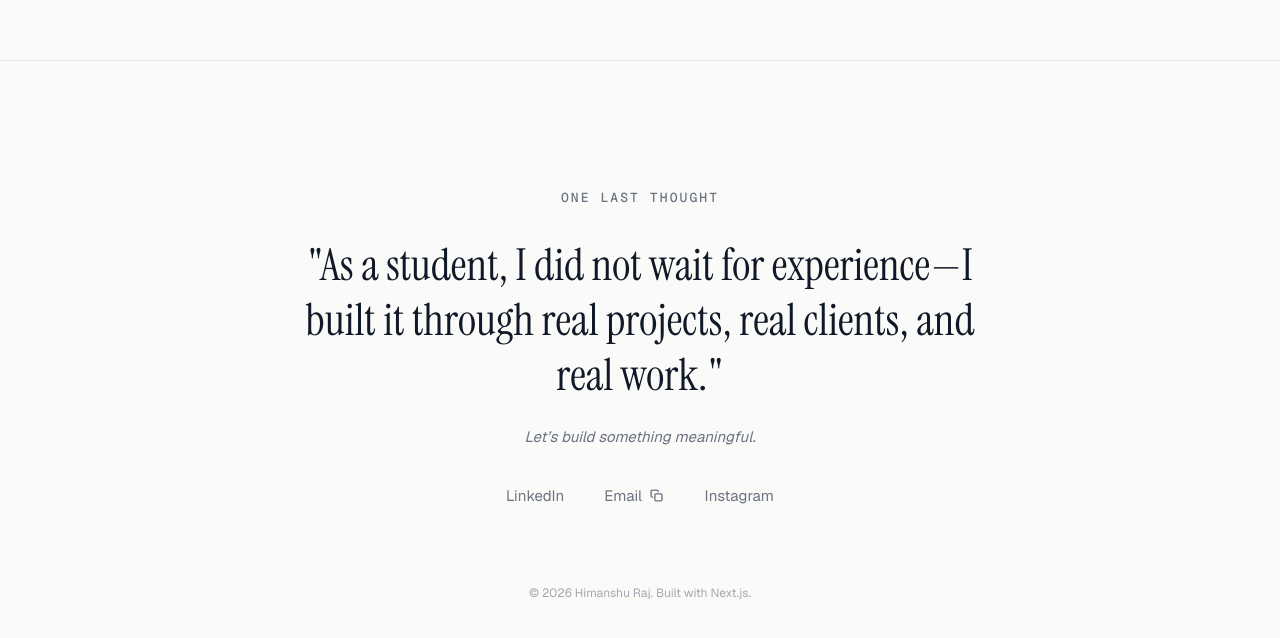
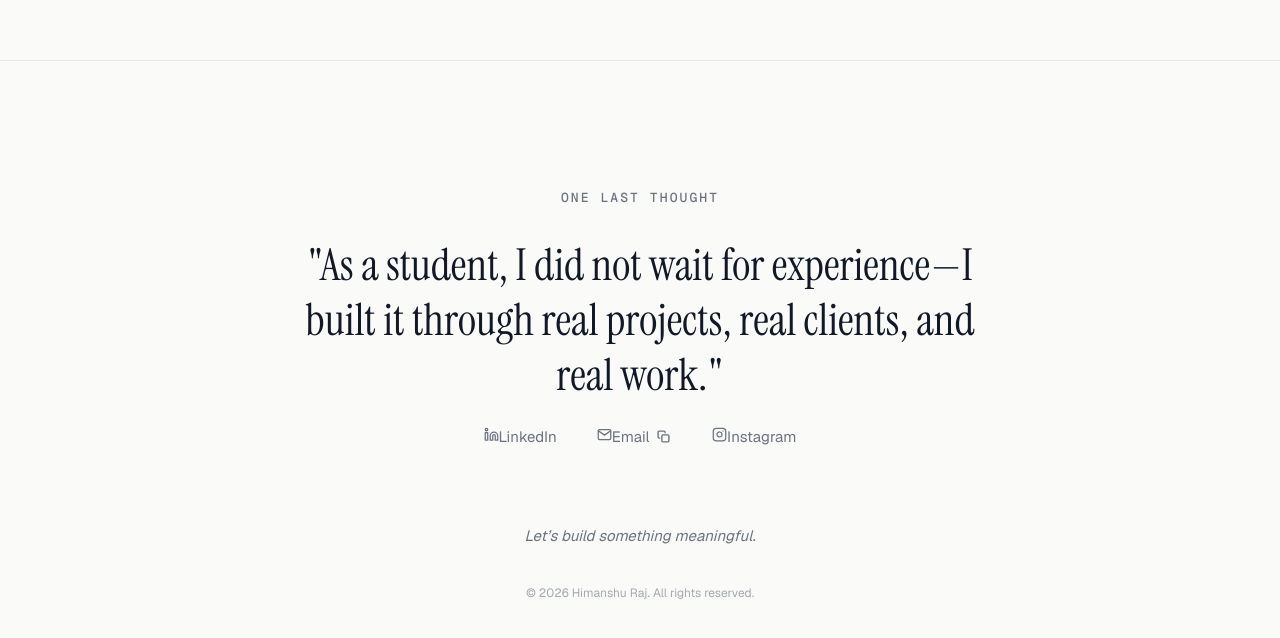
Before and after one commit to himanshuohk/portfolio-himanshu, a Next.js app: page / in a window 1280 px wide. Shown: the part 10582-11220 px from the top of the page. Built offline with nearby package versions, Linux system fonts and the light colour scheme; a web font is replaced by a local one.

Commit message:
feat: implemented SEO and AI discoverability layer with dynamic sitemap, structured entity graph schema, and image metadata

```diff
--- a/src/app/components/AchievementsMilestones.tsx
+++ b/src/app/components/AchievementsMilestones.tsx
@@ -100,6 +100,7 @@ export default function AchievementsMilestones() {
                       <Image
                         src={image}
                         alt={title}
+                        title={title}
                         fill
                         sizes="(max-width: 768px) 100vw, 400px"
                         className="am-image"
--- a/src/app/components/ClosingSection.tsx
+++ b/src/app/components/ClosingSection.tsx
@@ -17,7 +17,7 @@ export default function ClosingSection() {
   };
 
   return (
-    <section className="cs-section" aria-label="Closing Note">
+    <footer className="cs-section" aria-label="Closing Note">
       <div className="cs-container">
         {/* Eyebrow */}
         <span className="cs-eyebrow">One Last Thought</span>
@@ -27,9 +27,6 @@ export default function ClosingSection() {
           "As a student, I did not wait for experience—I built it through real projects, real clients, and real work."
         </blockquote>
 
-        {/* Understated action line */}
-        <p className="cs-action-text">Let’s build something meaningful.</p>
-
         {/* Links Row */}
         <div className="cs-links">
           <a
@@ -38,11 +35,20 @@ export default function ClosingSection() {
             rel="noopener noreferrer"
             className="cs-link"
           >
+            <svg width="15" height="15" viewBox="0 0 24 24" fill="none" stroke="currentColor" strokeWidth="2" strokeLinecap="round" strokeLinejoin="round" className="cs-link-icon">
+              <path d="M16 8a6 6 0 0 1 6 6v7h-4v-7a2 2 0 0 0-2-2 2 2 0 0 0-2 2v7h-4v-7a6 6 0 0 1 6-6z"></path>
+              <rect x="2" y="9" width="4" height="12"></rect>
+              <circle cx="4" cy="4" r="2"></circle>
+            </svg>
             LinkedIn
           </a>
 
           <div className="cs-email-wrapper">
             <a href="mailto:himanshusah6162@gmail.com" className="cs-link">
+              <svg width="15" height="15" viewBox="0 0 24 24" fill="none" stroke="currentColor" strokeWidth="2" strokeLinecap="round" strokeLinejoin="round" className="cs-link-icon">
+                <path d="M4 4h16c1.1 0 2 .9 2 2v12c0 1.1-.9 2-2 2H4c-1.1 0-2-.9-2-2V6c0-1.1.9-2 2-2z"></path>
+                <polyline points="22,6 12,13 2,6"></polyline>
+              </svg>
               Email
             </a>
             <button onClick={copyEmail} className="cs-copy-btn" aria-label="Copy email address">
@@ -63,15 +69,23 @@ export default function ClosingSection() {
             rel="noopener noreferrer"
             className="cs-link"
           >
+            <svg width="15" height="15" viewBox="0 0 24 24" fill="none" stroke="currentColor" strokeWidth="2" strokeLinecap="round" strokeLinejoin="round" className="cs-link-icon">
+              <rect x="2" y="2" width="20" height="20" rx="5" ry="5"></rect>
+              <path d="M16 11.37A4 4 0 1 1 12.63 8 4 4 0 0 1 16 11.37z"></path>
+              <line x1="17.5" y1="6.5" x2="17.51" y2="6.5"></line>
+            </svg>
             Instagram
           </a>
         </div>
 
+        {/* Understated action line */}
+        <p className="cs-action-text">Let’s build something meaningful.</p>
+
         {/* Copyright */}
         <div className="cs-copyright">
-          © {new Date().getFullYear()} Himanshu Raj. Built with Next.js.
+          © {new Date().getFullYear()} Himanshu Raj. All rights reserved.
         </div>
       </div>
-    </section>
+    </footer>
   );
 }
--- a/src/app/components/Portrait.tsx
+++ b/src/app/components/Portrait.tsx
@@ -9,7 +9,8 @@ export default function Portrait() {
         <div className="portrait-wrapper">
           <Image
             src="https://plain-apac-prod-public.komododecks.com/202606/12/RmHVcf6mrXe0QAlWE4bh/image.png"
-            alt="Himanshu Raj Portrait"
+            alt="Himanshu Raj - BBA Student at JBIT Dehradun"
+            title="Himanshu Raj - BBA Student at JBIT Dehradun"
             width={374}
             height={374}
             className="portrait-img"
--- a/src/app/layout.tsx
+++ b/src/app/layout.tsx
@@ -19,8 +19,61 @@ const instrumentSerif = Instrument_Serif({
 });
 
 export const metadata: Metadata = {
-  title: "Himanshu Raj | Operations & Growth Systems",
-  description: "BBA student building structured systems and operations that power growth. Experieced in workflow automation, content operations, and digital systems.",
+  metadataBase: new URL("https://himanshuraj.me"),
+  title: "Himanshu Raj | Business Operations, Digital Systems & AI Workflows",
+  description:
+    "Himanshu Raj is a BBA student at JBIT Dehradun building digital systems, websites, content operations, workflow automation, and exploring AI for business execution.",
+  alternates: {
+    canonical: "https://himanshuraj.me",
+  },
+  icons: {
+    icon: [
+      { url: "/favicon.ico", sizes: "any" },
+      { url: "/favicon-32x32.png", sizes: "32x32", type: "image/png" },
+      { url: "/favicon-16x16.png", sizes: "16x16", type: "image/png" },
+    ],
+    apple: [
+      { url: "/apple-touch-icon.png", sizes: "180x180", type: "image/png" },
+    ],
+    other: [
+      {
+        rel: "icon",
+        url: "/android-chrome-192x192.png",
+        sizes: "192x192",
+        type: "image/png",
+      },
+      {
+        rel: "icon",
+        url: "/android-chrome-512x512.png",
+        sizes: "512x512",
+        type: "image/png",
+      },
+    ],
+  },
+  openGraph: {
+    title: "Himanshu Raj | Business Operations, Digital Systems & AI Workflows",
+    description:
+      "Himanshu Raj is a BBA student at JBIT Dehradun building digital systems, websites, content operations, workflow automation, and exploring AI for business execution.",
+    url: "https://himanshuraj.me",
+    siteName: "Himanshu Raj Portfolio",
+    images: [
+      {
+        url: "/og-image.png",
+        width: 1200,
+        height: 630,
+        alt: "Himanshu Raj | Business Operations, Digital Systems & AI Workflows",
+      },
+    ],
+    locale: "en_US",
+    type: "website",
+  },
+  twitter: {
+    card: "summary_large_image",
+    title: "Himanshu Raj | Business Operations, Digital Systems & AI Workflows",
+    description:
+      "Himanshu Raj is a BBA student at JBIT Dehradun building digital systems, websites, content operations, workflow automation, and exploring AI for business execution.",
+    images: ["/og-image.png"],
+  },
 };
 
 export default function RootLayout({
@@ -28,9 +81,60 @@ export default function RootLayout({
 }: Readonly<{
   children: React.ReactNode;
 }>) {
+  const jsonLd = {
+    "@context": "https://schema.org",
+    "@graph": [
+      {
+        "@type": "Person",
+        "@id": "https://himanshuraj.me/#person",
+        "name": "Himanshu Raj",
+        "url": "https://himanshuraj.me",
+        "description": "BBA student focused on business operations, digital systems, workflow automation, websites, AI exploration, and startup building.",
+        "sameAs": [
+          "https://www.linkedin.com/in/himanshu-raj-74323237a/",
+          "https://www.instagram.com/himanshuohk/"
+        ],
+        "alumniOf": [
+          {
+            "@type": "EducationalOrganization",
+            "name": "JB Institute of Technology",
+            "alternateName": "JBIT Dehradun"
+          },
+          {
+            "@type": "EducationalOrganization",
+            "name": "Uttarakhand Technical University",
+            "alternateName": "UTU"
+          }
+        ],
+        "memberOf": [
+          {
+            "@id": "https://himanshuraj.me/#organization"
+          }
+        ]
+      },
+      {
+        "@type": "Organization",
+        "@id": "https://himanshuraj.me/#organization",
+        "name": "VEOMA AI",
+        "url": "https://veoma.ai",
+        "logo": "https://himanshuraj.me/og-image.png",
+        "description": "AI startup focused on workflows, digital systems, and business automation.",
+        "founder": {
+          "@id": "https://himanshuraj.me/#person"
+        }
+      }
+    ]
+  };
+
   return (
     <html lang="en" className={`${geistSans.variable} ${geistMono.variable} ${instrumentSerif.variable}`}>
-      <body className="antialiased">{children}</body>
+      <body className="antialiased">
+        <script
+          type="application/ld+json"
+          dangerouslySetInnerHTML={{ __html: JSON.stringify(jsonLd) }}
+        />
+        {children}
+      </body>
     </html>
   );
 }
```
Also changed, not shown: src/app/sitemap.ts (added, +12 -0 lines), public/llms.txt (added), public/robots.txt (added), src/app/page.tsx (line endings or trailing spaces).
